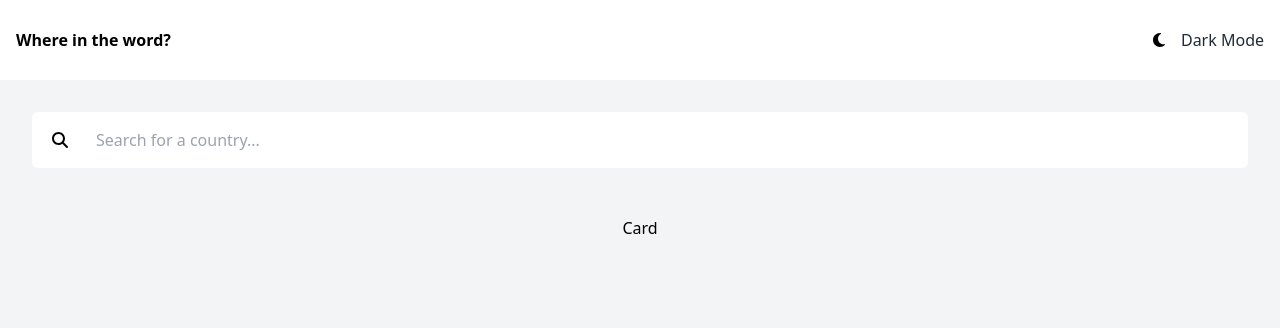
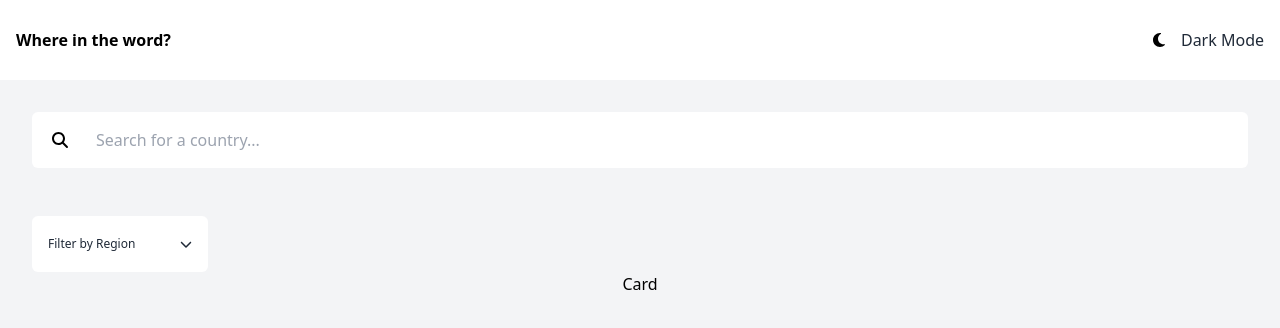
Before and after one commit to ericseparovic/rest-api-countries-es, a React (Vite) app: page / in a window 1280 px wide. Shown: the top 328 px of the page. Built offline with nearby package versions, Linux system fonts and the light colour scheme.

Commit message:
Create filter component

```diff
--- /dev/null
+++ b/src/components/Filter.jsx
@@ -0,0 +1,34 @@
+import { FontAwesomeIcon } from '@fortawesome/react-fontawesome';
+import { faChevronDown } from '@fortawesome/free-solid-svg-icons';
+import { useState } from 'react';
+
+function Filter() {
+	const [status, setState] = useState(false);
+
+	function showModalFilter() {
+		setState(!status);
+	}
+
+	return (
+		<div
+			className='bg-white rounded-md w-44 p-4 flex items-center justify-between relative text-gray-800 h-14 cursor-pointer'
+			onClick={showModalFilter}>
+			<p className='text-xs'>Filter by Region</p>
+			<FontAwesomeIcon icon={faChevronDown} size='xs' />
+			<div
+				className={`bg-white text-xs w-44  absolute top-16 right-0  cursor-pointer ${
+					!status && 'hidden'
+				}`}>
+				<ul>
+					<li className='px-5 py-2 hover:bg-slate-100'>Africa</li>
+					<li className='px-5 py-2 hover:bg-slate-100'>America</li>
+					<li className='px-5 py-2 hover:bg-slate-100'>Asia</li>
+					<li className='px-5 py-2 hover:bg-slate-100'>Europa</li>
+					<li className='px-5 py-2 hover:bg-slate-100'>Oceania</li>
+				</ul>
+			</div>
+		</div>
+	);
+}
+
+export default Filter;
--- a/src/components/Main.jsx
+++ b/src/components/Main.jsx
@@ -1,10 +1,12 @@
 import Search from './Search';
+import Filter from './Filter';
 
 function Main() {
 	return (
 		<main className='bg-gray-100 h-screen flex flex-col items-center p-8'>
 			<form className='w-full'>
 				<Search />
+				<Filter />
 			</form>
 			<section>
 				<div>Card</div>
```
